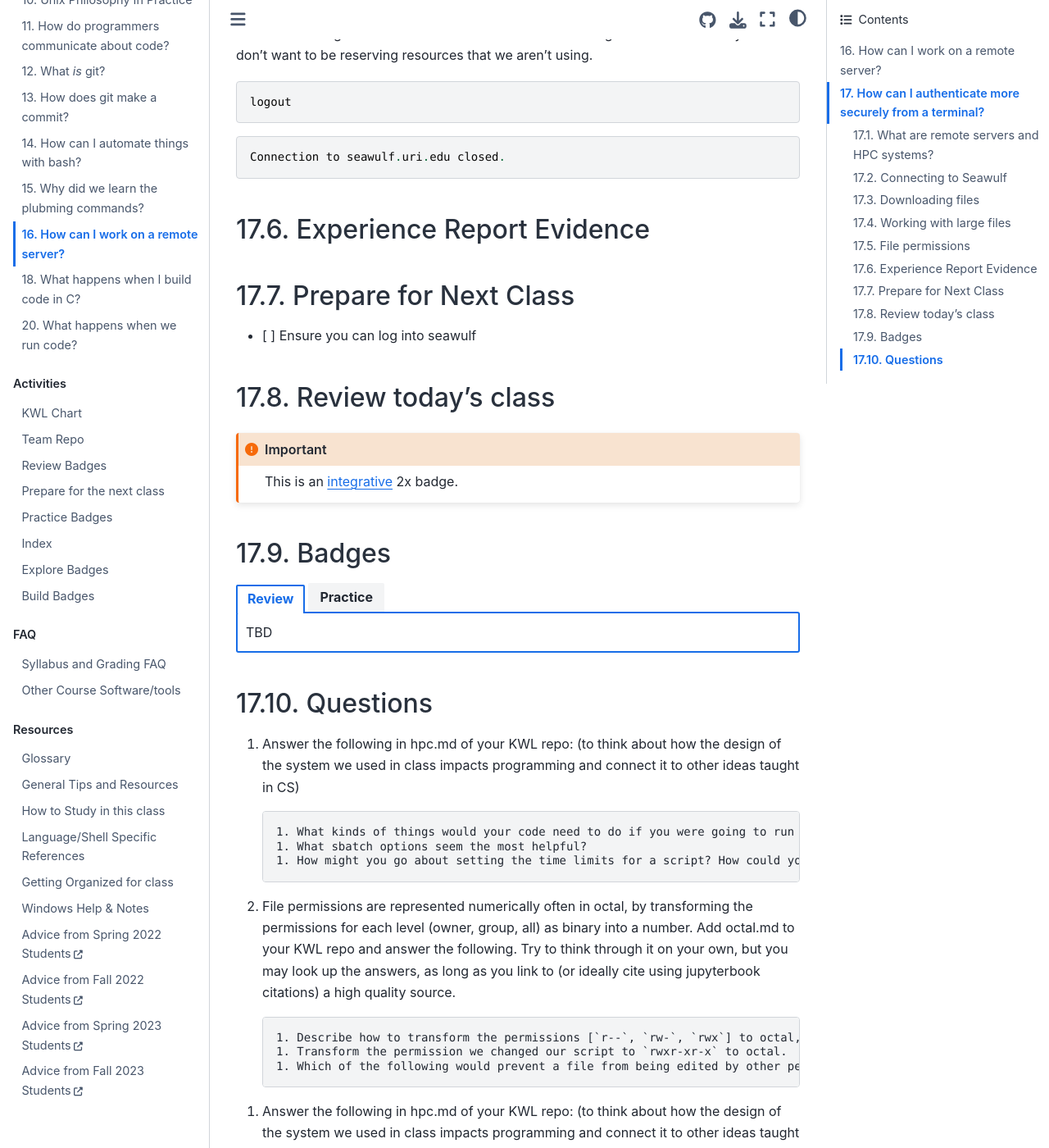
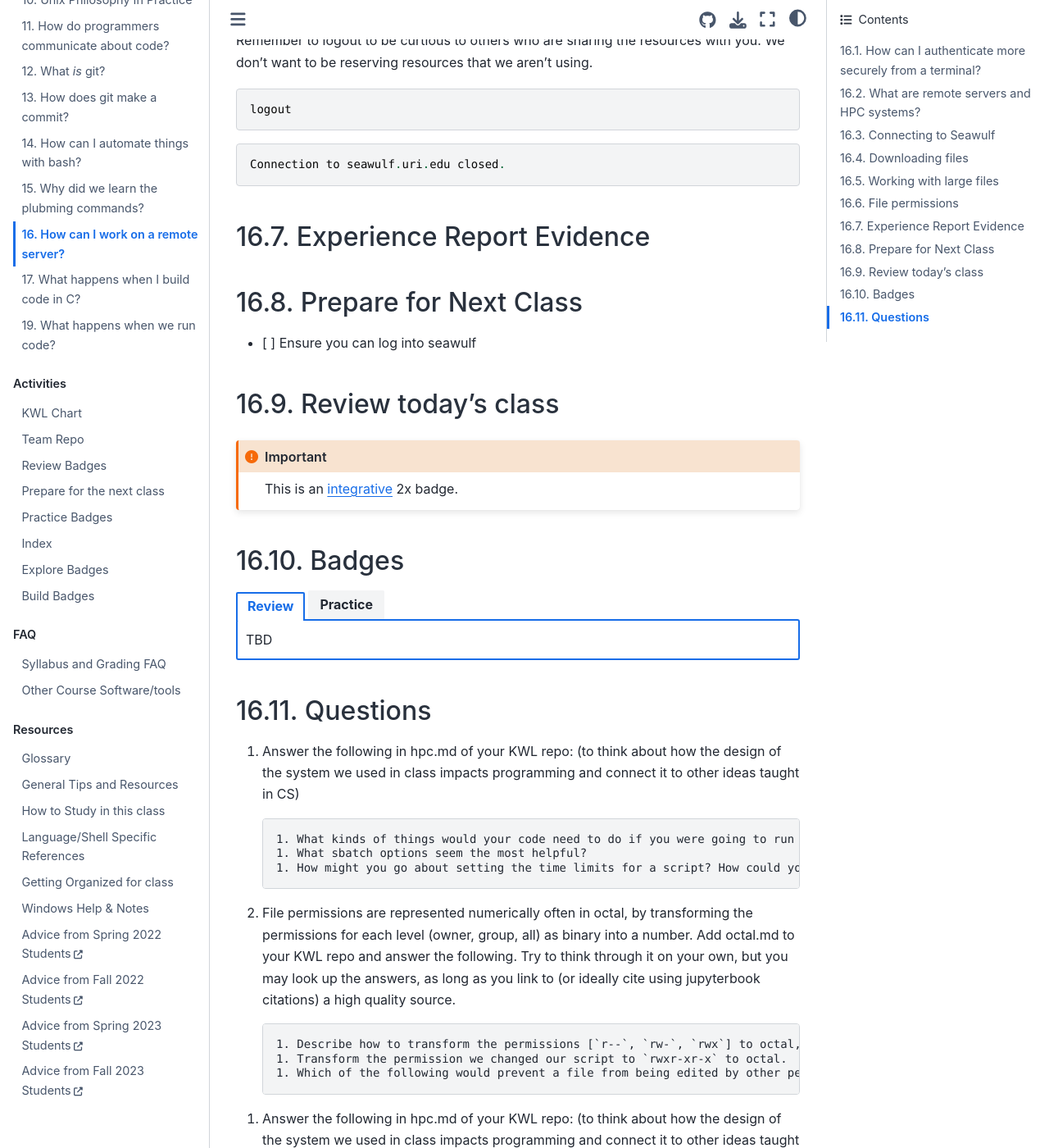
Before and after one commit to compsys-progtools/spring2025, a Jupyter Book: the page built from notes/2025-03-27.md, in a window 1280 px wide and 1400 px high, scrolled down 11486 px. Shown: the whole window at 82% size. Built offline with Jupyter Book 1.0.4 settings and Sphinx 7.4.7 and the Sphinx Book theme 1.1.4, drawn with Linux system fonts in a browser that asks for light colours; pages that are not in the unit, such as notebooks, are missing from menus; some of the changed text lies outside the part shown.

Commit message:
Removed extra header from 03-27 notes

```diff
--- a/notes/2025-03-27.md
+++ b/notes/2025-03-27.md
@@ -35,7 +35,7 @@ activity:
 # How can I work on a remote server?
 
 
-# How can I authenticate more securely from a terminal?
+## How can I authenticate more securely from a terminal?
 
 +++{"lesson_part": "main","type":"heading"}
 
```
